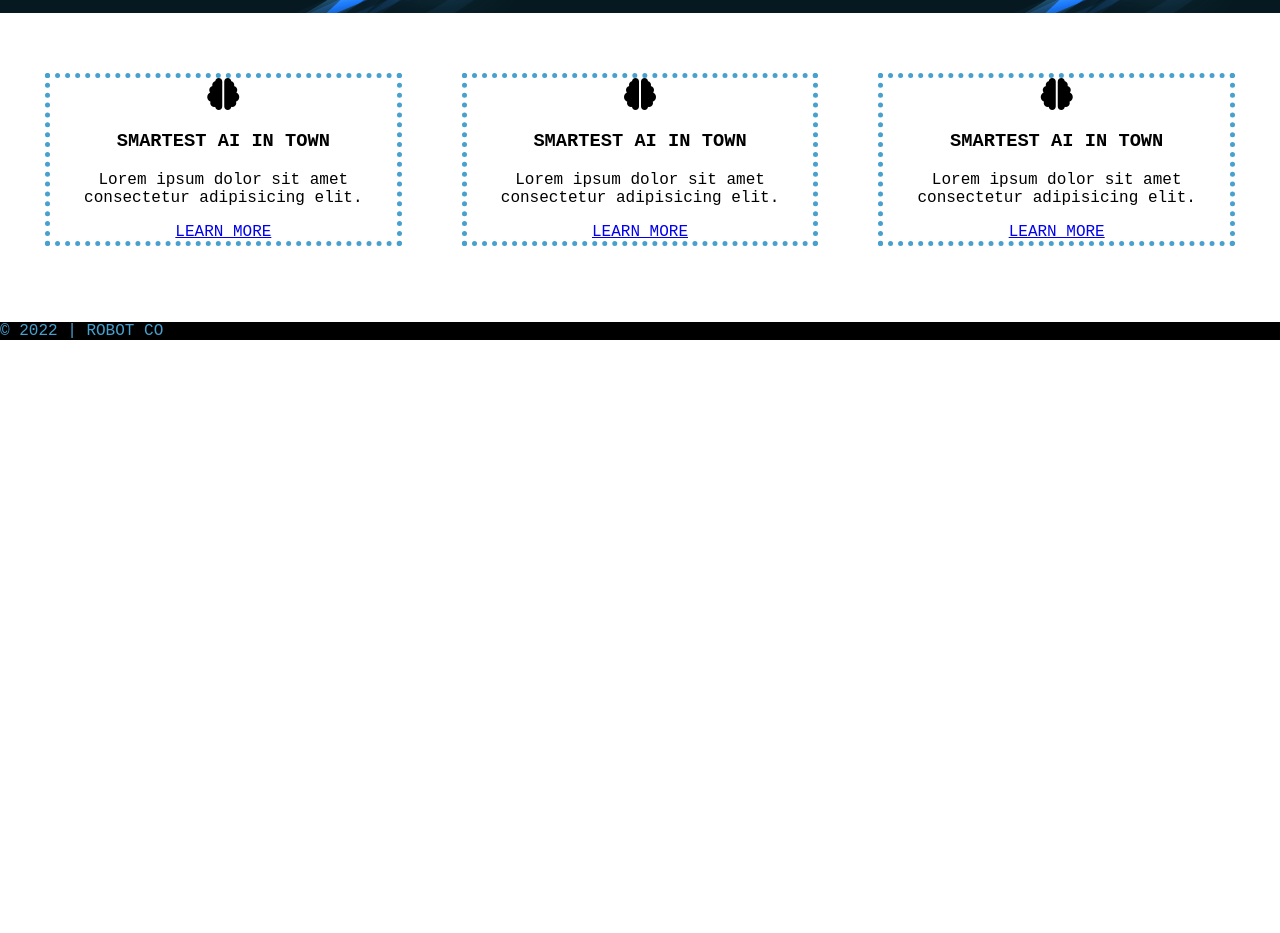
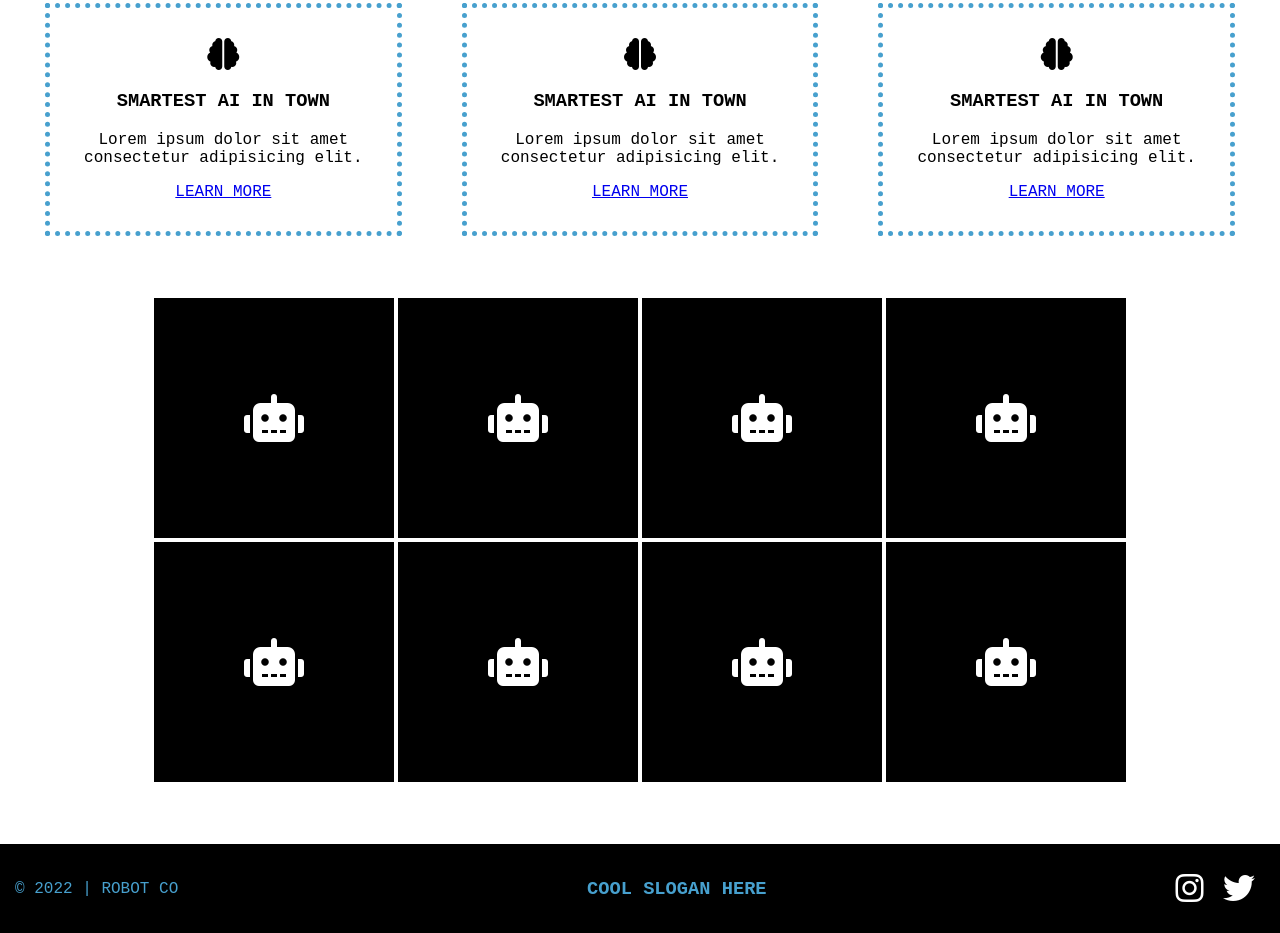
Before and after one commit to 8ctopotamus/robotco, a plain HTML site: page index.html in a window 1280 px wide. Shown: the part 467-1400 px from the top of the page. Before the commit the page ends 807 px from the top, so only its background shows below. Drawn offline with Linux system fonts and the light colour scheme.

Commit message:
Adds a few flex layouts

```diff
--- a/css/style.css
+++ b/css/style.css
@@ -9,7 +9,14 @@ html, body {
   height: 100%;
 }
 
+body {
+  padding-bottom: 100px;
+}
+
 header {
+  display: flex;
+  align-items: center;
+  justify-content: space-between;
   background: #47a0ce;
   text-align: center;
 }
@@ -19,6 +26,8 @@ nav {
 }
 
 nav a {
+  color: black;
+  font-weight: bold;
   font-size: 22px;
   margin: 0 20px;
 }
@@ -60,8 +69,51 @@ main {
   font-size: 42px;
 }
 
+#hero a {
+  background: white;
+  margin: 10px;
+  font-size: 22px;
+  text-decoration: none;
+  padding: 15px;
+  color: black;
+}
+
 .callout {
   border: 5px dotted #47a0ce;
   text-align: center;
   margin: 0 30px;
+  padding: 30px 15px;
 }
+
+#gallery {
+  display: flex;
+  flex-wrap: wrap;
+  justify-content: center;
+  margin: 0 auto;
+  max-width: 1200px;
+}
+
+.gallery-item {
+  background: black;
+  color: white;
+  display: flex;
+  align-items: center;
+  justify-content: center;
+  margin: 2px;
+  width: 240px;
+  height: 240px;
+}
+
+.socials a {
+  text-decoration: none;
+  color: white;
+  margin-right: 10px;
+}
+
+footer {
+  display: flex;
+  align-items: center;
+  justify-content: space-between;
+  padding: 15px;
+  margin-top: 60px;
+}
--- a/index.html
+++ b/index.html
@@ -14,7 +14,7 @@
       <i class="fa-solid fa-robot fa-3x"></i>
       <h2>ROBOT CO</h2>
     </div>
-    <nav class="bg-dark">
+    <nav>
       <a href="#">SHOP</a>
       <a href="#">ABOUT</a>
       <a href="#">CONTACT</a>
@@ -43,8 +43,43 @@
       <a href="#">LEARN MORE</a>
     </div>
   </main>
+  <section id="gallery">
+    <div class="gallery-item">
+      <i class="fa-solid fa-robot fa-3x"></i>
+    </div>
+    <div class="gallery-item">
+      <i class="fa-solid fa-robot fa-3x"></i>
+    </div>
+    <div class="gallery-item">
+      <i class="fa-solid fa-robot fa-3x"></i>
+    </div>
+    <div class="gallery-item">
+      <i class="fa-solid fa-robot fa-3x"></i>
+    </div>
+    <div class="gallery-item">
+      <i class="fa-solid fa-robot fa-3x"></i>
+    </div>
+    <div class="gallery-item">
+      <i class="fa-solid fa-robot fa-3x"></i>
+    </div>
+    <div class="gallery-item">
+      <i class="fa-solid fa-robot fa-3x"></i>
+    </div>
+    <div class="gallery-item">
+      <i class="fa-solid fa-robot fa-3x"></i>
+    </div>
+  </section>
   <footer class="bg-dark">
     <p>&copy; 2022 | ROBOT CO</p>
+    <h3>COOL SLOGAN HERE</h3>
+    <div class="socials">
+      <a href="#" target="_blank" title="Visit us on Facebook" rel="noreferrer noopener">
+        <i class="fab fa-instagram fa-2x"></i>
+      </a>
+      <a href="#" target="_blank" title="Visit us on Facebook" rel="noreferrer noopener">
+        <i class="fab fa-twitter fa-2x"></i>
+      </a>
+    </div>
   </footer>
 </body>
 </html>
```
Also changed, not shown: images/wireframe2.png (added).
